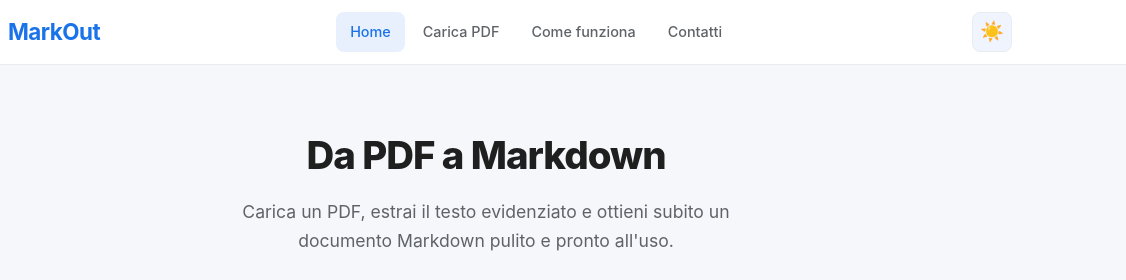
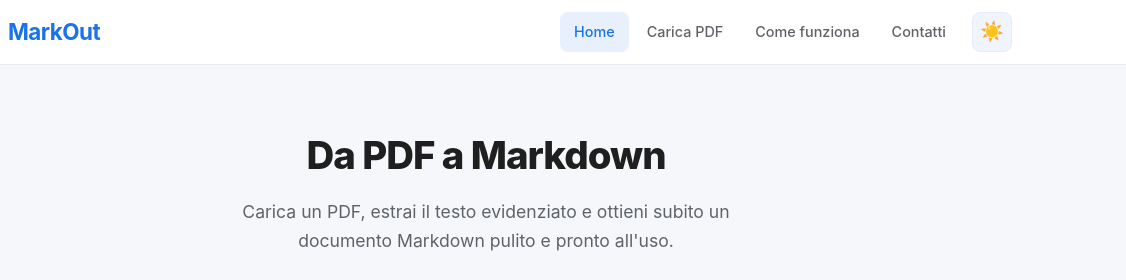
Before and after one commit to frabbat3/MarkOut, a plain HTML site: page index.html in a window 1280 px wide. Shown: the top 280 px of the page, 154-1280 px from the left. Drawn offline with Linux system fonts and the light colour scheme; a script that the page names is missing.

Commit message:
Fix: header ristrutturato (nav+toggle in header-right)

```diff
--- a/index.html
+++ b/index.html
@@ -20,6 +20,7 @@
         <img src="image.svg" alt="MarkOut" class="logo-icon">
         <span class="brand-name">MarkOut</span>
       </div>
+      <div class="header-right">
         <nav class="header-nav">
           <a href="#" class="nav-link active">Home</a>
           <a href="#" class="nav-link">Carica PDF</a>
@@ -30,6 +31,7 @@
           <span class="icon-light">☀️</span>
           <span class="icon-dark hidden">🌙</span>
         </button>
+      </div>
     </div>
   </header>
 
--- a/style.css
+++ b/style.css
@@ -109,6 +109,12 @@ body {
   align-items: center;
   gap: 12px;
   flex-shrink: 0;
+}
+
+.header-right {
+  display: flex;
+  align-items: center;
+  gap: 12px;
 }
 
 .logo-icon {
```
Lines whose indentation alone changed are shown as unchanged.
